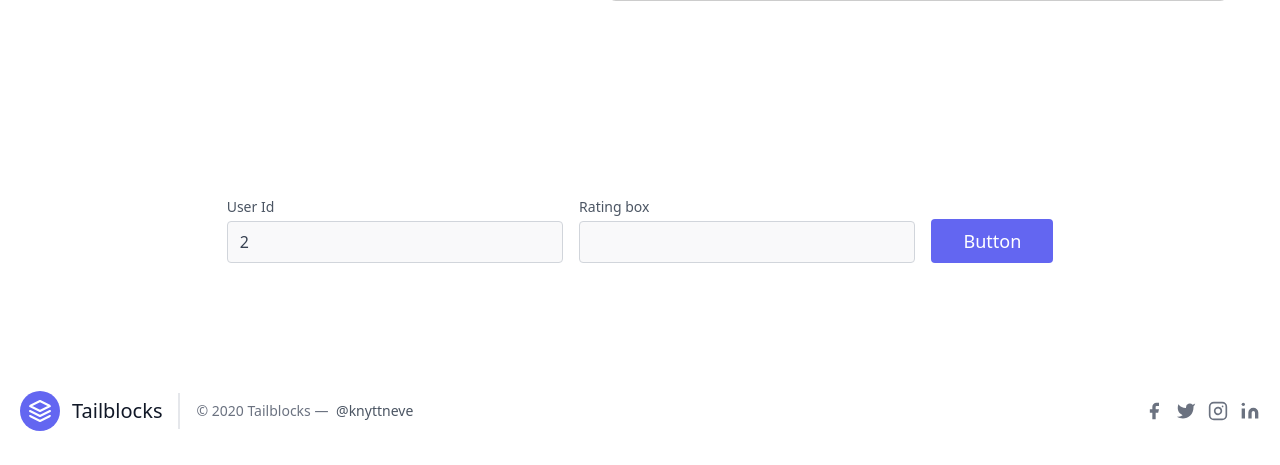
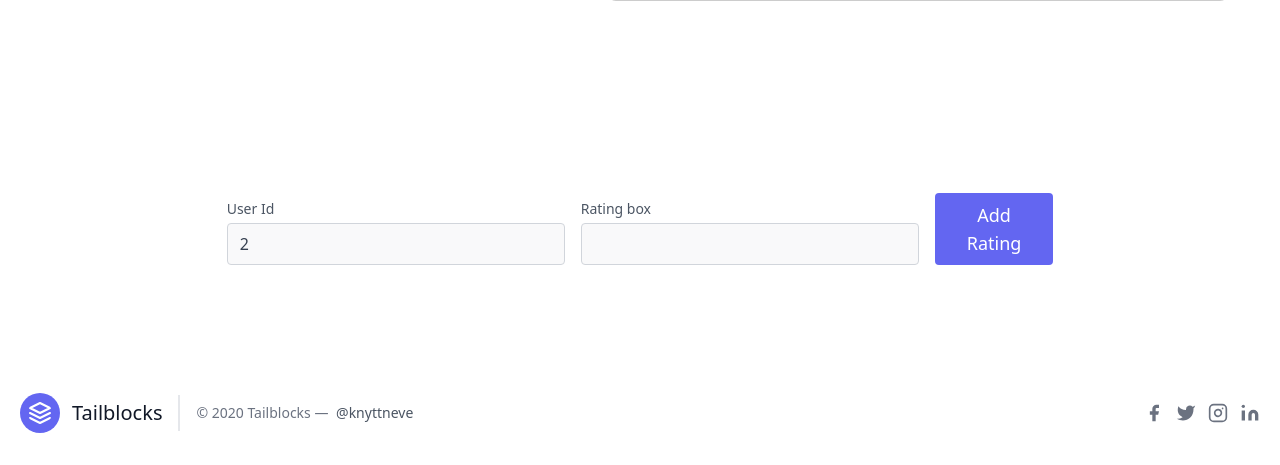
Before and after one commit to online-code-bite-md-tanvir-mahtab/python-movie-recomendation, a Flask app: page /movies/1 in a window 1280 px wide. Shown: the part 485-950 px from the top of the page. Before the commit the page ends 916 px from the top, so only its background shows below. Run offline with Flask 3, Linux system fonts and the light colour scheme; grey boxes labelled with a size stand in for pictures from a placeholder-image service; data that the repository does not hold is empty; some libraries are stand-ins or nearby versions.

Commit message:
i have added all the functioality

```diff
--- a/app.py
+++ b/app.py
@@ -134,7 +134,7 @@ def movies():
 
     response = requests.get(url)
     movies_to_search = response.json()['movies']
-    # print(movies_to_search)
+    print(movies_to_search)
     user_data = pd.read_csv('user_data.csv')
     data = pd.DataFrame(movies_to_search)
     if user_data.empty:
@@ -143,7 +143,9 @@ def movies():
 
         if request.method == 'POST':
             search_name = request.form.get('email')
+            # print()
             print(f"my value:{search_name}is")
+            print(data['name'][0]+"h")
             searched_data = data[data['name'] ==
                                  search_name].reset_index(drop=True)
             print(f"search found: {len(searched_data)}")
@@ -374,26 +376,23 @@ def detailmovie(movieId):
             moviedata = movie
             print(f"the movie: {movie}")
     if request.method == "POST":
-        movie_name = request.form.get('name')
-        movie_genre = request.form.get('genre')
         movie_id = str(uuid.uuid4())
         movie_rating = request.form.get('rating')
-        movie_r_date = request.form.get('date')
-        print(movie_id)
-        url = 'https://api.sheety.co/e78e679bf4063c1cfa9e4f16869c45b0/movieRecomendationSystemDatabase/movies'
+        user_id = idofuser
+        print(movie_rating)
+        url = 'https://api.sheety.co/e78e679bf4063c1cfa9e4f16869c45b0/movieRecomendationSystemDatabase/ratings'
 
-        # body = {
-        #     'movie': {
-        #         "id": movie_id,
-        #         "name": movie_name,
-        #         "genre": movie_genre,
-        #         "rating": movie_rating,
-        #         "releaseDate": movie_r_date,
-        #     }
-        # }
+        body = {
+            "rating": {
+            "userId": int(user_id),
+            "movieId": int(movie['id']),
+            "rating": str(movie_rating)
+            }
+        }
 
-        response = requests.get(url)
-        movie = response.json()
+        response = requests.post(url,json=body)
+        rate = response.json()
+        print(rate)
         return "The rating is added"
     print(moviedata)
     return render_template('detailmovie.html', mdata=moviedata, loged=1, userid=idofuser)
--- a/templates/detailmovie.html
+++ b/templates/detailmovie.html
@@ -20,6 +20,7 @@
     </div>
   </div>
 </section>
+<form method="post">
   <section class="text-gray-600 body-font">
     <div class="container px-5 py-24 mx-auto">
       <div class="flex lg:w-2/3 w-full sm:flex-row flex-col mx-auto px-8 sm:space-x-4 sm:space-y-0 space-y-4 sm:px-0 items-end">
@@ -28,11 +29,13 @@
           <input type="text" id="id" name="id" class="w-full bg-gray-100 bg-opacity-50 rounded border border-gray-300 focus:border-indigo-500 focus:bg-transparent focus:ring-2 focus:ring-indigo-200 text-base outline-none text-gray-700 py-1 px-3 leading-8 transition-colors duration-200 ease-in-out" value="{{ userid }}" />
         </div>
         <div class="relative flex-grow w-full">
-        <label for="email" class="leading-7 text-sm text-gray-600">Rating box</label>
-        <input type="rating" id="email" name="email" class="w-full bg-gray-100 bg-opacity-50 rounded border border-gray-300 focus:border-indigo-500 focus:bg-transparent focus:ring-2 focus:ring-indigo-200 text-base outline-none text-gray-700 py-1 px-3 leading-8 transition-colors duration-200 ease-in-out" />
+          <label for="rating" class="leading-7 text-sm text-gray-600">Rating box</label>
+          <input type="rating" id="rating" name="rating" class="w-full bg-gray-100 bg-opacity-50 rounded border border-gray-300 focus:border-indigo-500 focus:bg-transparent focus:ring-2 focus:ring-indigo-200 text-base outline-none text-gray-700 py-1 px-3 leading-8 transition-colors duration-200 ease-in-out" />
         </div>
-      <button class="text-white bg-indigo-500 border-0 py-2 px-8 focus:outline-none hover:bg-indigo-600 rounded text-lg">Button</button>
+        <button class="text-white bg-indigo-500 border-0 py-2 px-8 focus:outline-none hover:bg-indigo-600 rounded text-lg">Add Rating</button>
       </div>
     </div>
   </section>
+</form>
+
 {% include 'footer.html' %}
```
Lines whose indentation alone changed are shown as unchanged.
